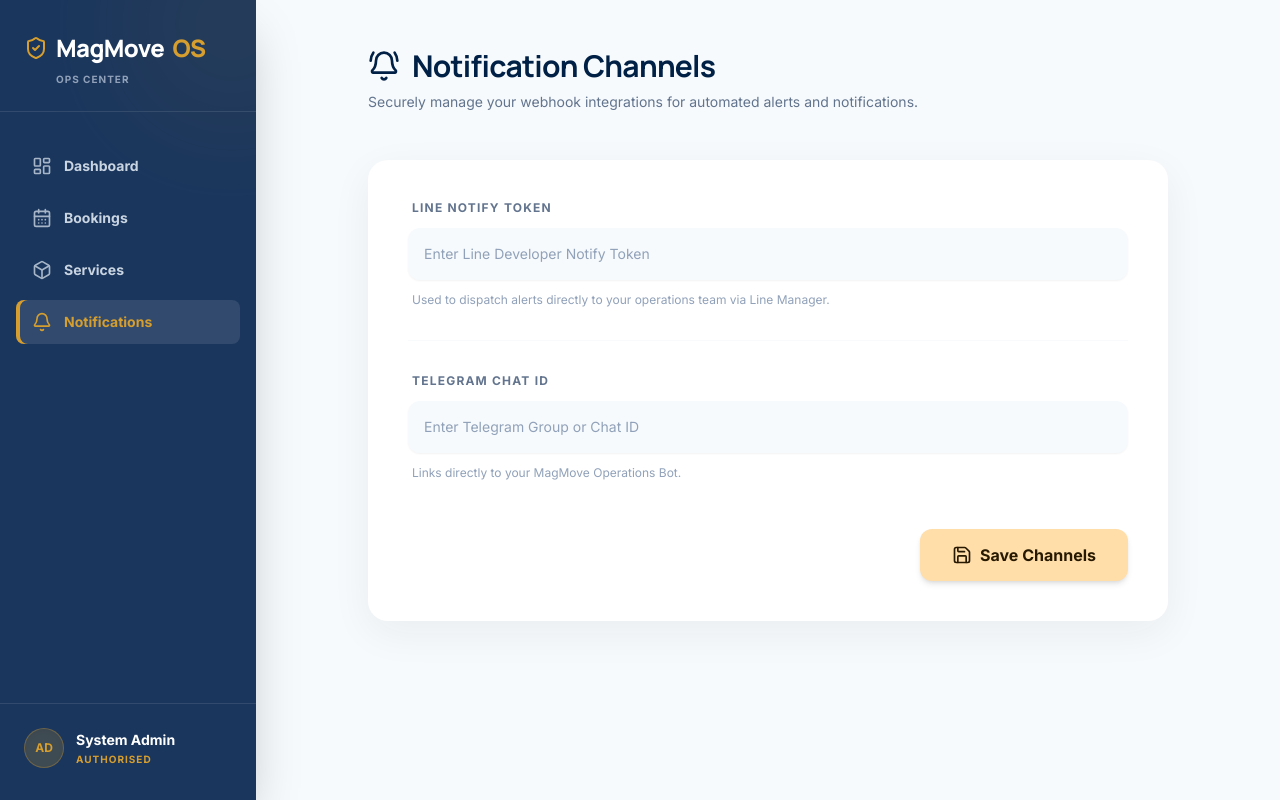
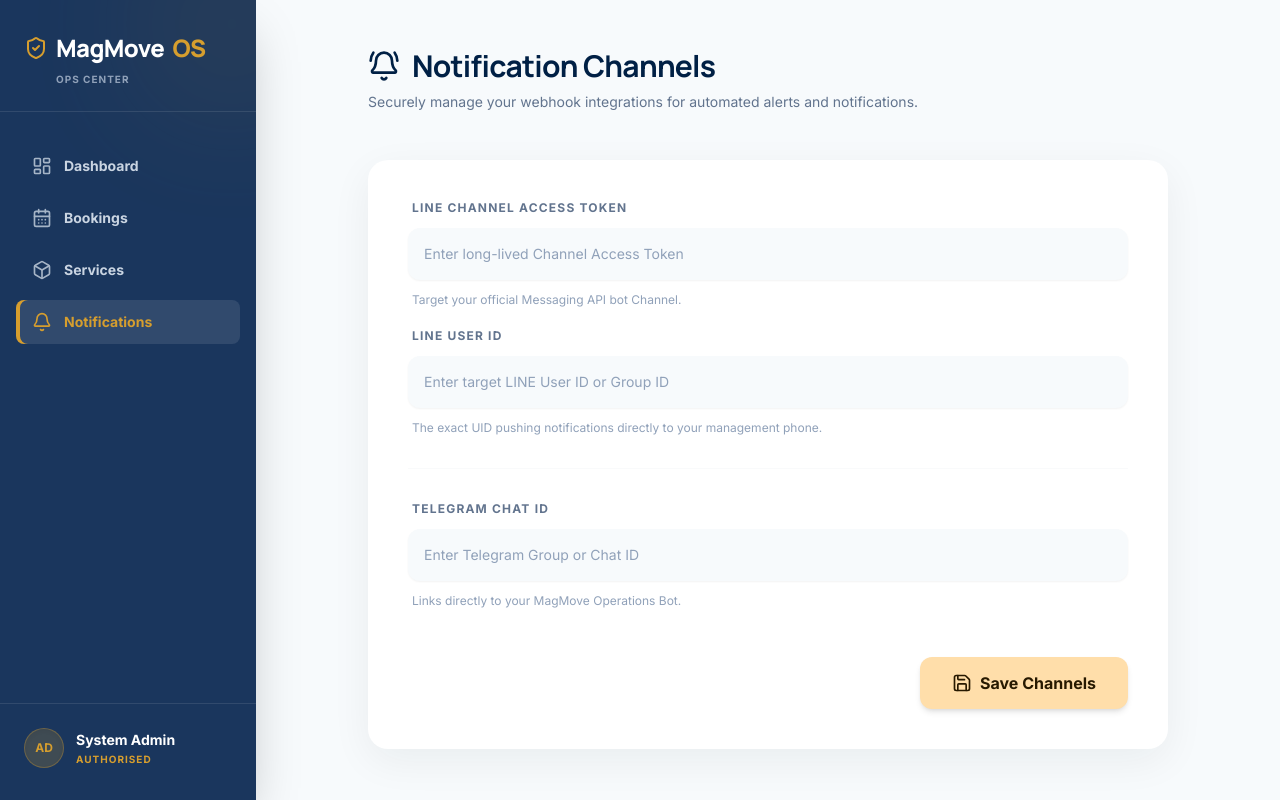
Before and after one commit to kchaengsiri/mg-moving, a Next.js app in the folder frontend/: page /admin/settings/notifications in a window 1280 px wide. Built offline with nearby package versions, Linux system fonts and the light colour scheme; no server answers.

Commit message:
refactor(admin): migrate LINE Notify to Messaging API

```diff
--- a/frontend/app/admin/settings/notifications/page.tsx
+++ b/frontend/app/admin/settings/notifications/page.tsx
@@ -4,13 +4,15 @@
 import { Loader2, Save, BellRing } from "lucide-react";
 
 type NotificationSettings = {
-  line_notify_token: string;
+  line_channel_access_token: string;
+  line_user_id: string;
   telegram_chat_id: string;
 };
 
 export default function NotificationSettingsPage() {
   const [settings, setSettings] = useState<NotificationSettings>({
-    line_notify_token: "",
+    line_channel_access_token: "",
+    line_user_id: "",
     telegram_chat_id: "",
   });
   const [loading, setLoading] = useState(true);
@@ -25,7 +27,8 @@
         if (res.ok) {
           const data = await res.json();
           setSettings({
-            line_notify_token: data.line_notify_token || "",
+            line_channel_access_token: data.line_channel_access_token || "",
+            line_user_id: data.line_user_id || "",
             telegram_chat_id: data.telegram_chat_id || "",
           });
         }
@@ -81,19 +84,35 @@
           onSubmit={handleSave}
           className="bg-white rounded-[20px] shadow-[0_12px_40px_rgba(24,28,30,0.06)] p-8 md:p-10 font-body flex flex-col gap-8"
         >
-          {/* Section: Line Notify */}
+          {/* Section: Line Messaging API */}
+          <div className="flex flex-col gap-5">
             <div className="flex flex-col gap-3">
               <label className="text-xs font-bold text-slate-500 uppercase tracking-widest pl-1">
-              Line Notify Token
+                LINE Channel Access Token
               </label>
               <input
                 type="password"
-              placeholder="Enter Line Developer Notify Token"
-              value={settings.line_notify_token}
-              onChange={(e) => setSettings({ ...settings, line_notify_token: e.target.value })}
+                placeholder="Enter long-lived Channel Access Token"
+                value={settings.line_channel_access_token}
+                onChange={(e) => setSettings({ ...settings, line_channel_access_token: e.target.value })}
                 className="w-full bg-[#f7fafc] border-none p-4 rounded-xl shadow-xs text-sm font-semibold text-slate-900 focus:ring-2 focus:ring-primary/20 outline-none transition-all placeholder:font-normal placeholder:text-slate-400"
               />
-            <p className="text-xs text-slate-400 pl-1">Used to dispatch alerts directly to your operations team via Line Manager.</p>
+              <p className="text-xs text-slate-400 pl-1">Target your official Messaging API bot Channel.</p>
+            </div>
+
+            <div className="flex flex-col gap-3">
+              <label className="text-xs font-bold text-slate-500 uppercase tracking-widest pl-1">
+                LINE User ID
+              </label>
+              <input
+                type="text"
+                placeholder="Enter target LINE User ID or Group ID"
+                value={settings.line_user_id}
+                onChange={(e) => setSettings({ ...settings, line_user_id: e.target.value })}
+                className="w-full bg-[#f7fafc] border-none p-4 rounded-xl shadow-xs text-sm font-semibold text-slate-900 focus:ring-2 focus:ring-primary/20 outline-none transition-all placeholder:font-normal placeholder:text-slate-400"
+              />
+              <p className="text-xs text-slate-400 pl-1">The exact UID pushing notifications directly to your management phone.</p>
+            </div>
           </div>
 
           <hr className="border-surface-container/30" />
```
Also changed, not shown: 3 other files (tests, documents, lock files or other folders). Lines whose indentation alone changed are shown as unchanged.
